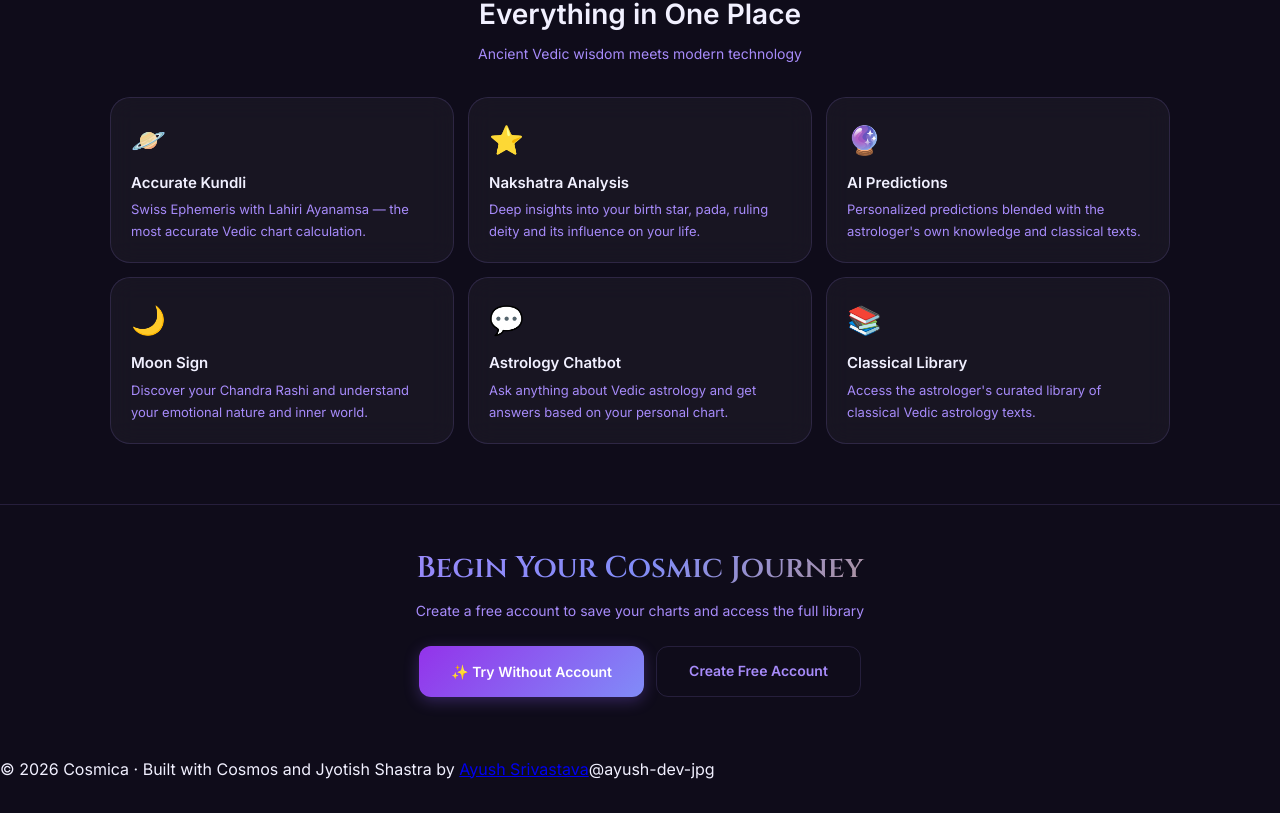
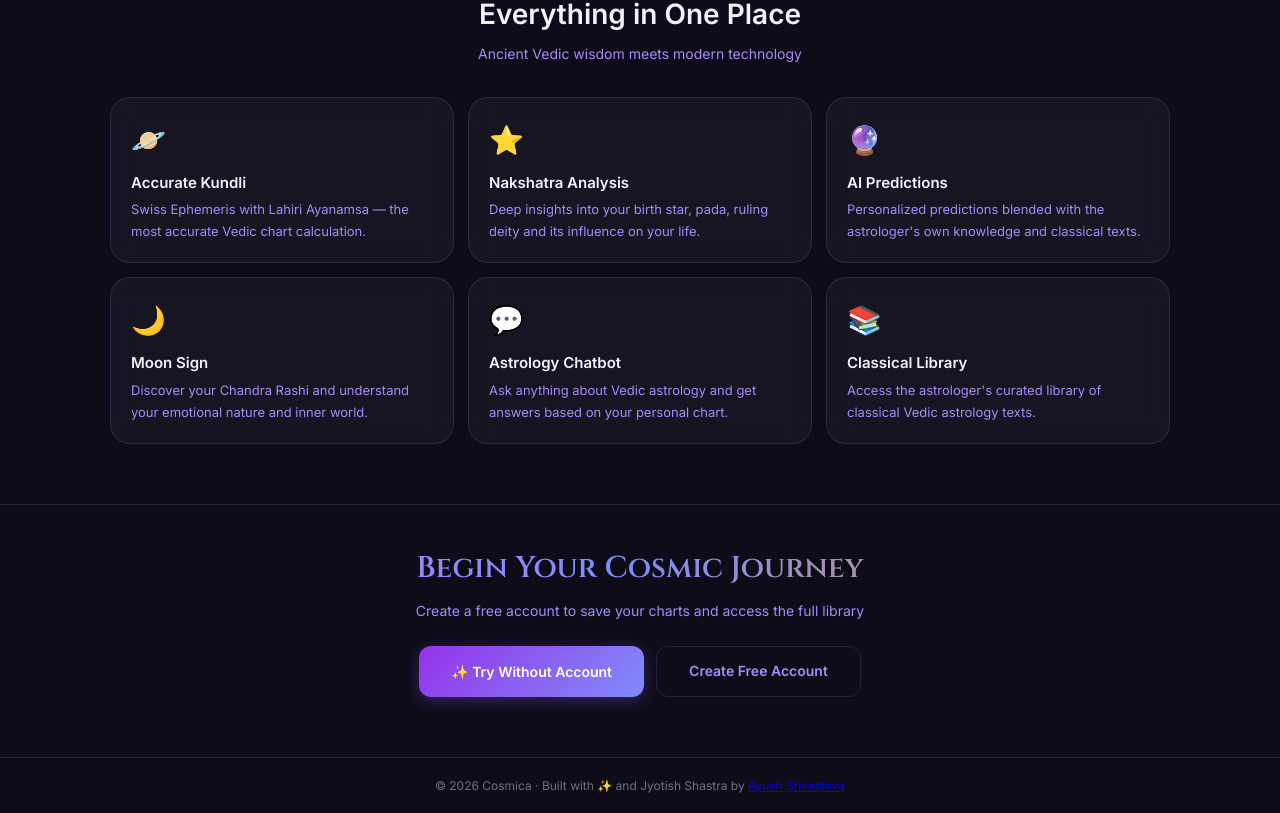
Before and after one commit to ayush-dev-jpg/Cosmica, a React (Create React App) app in the folder frontend/: page / in a window 1280 px wide. Shown: the part 663-1476 px from the top of the page. Before the commit the page ends 1445 px from the top, so only its background shows below. Built offline with nearby package versions, Linux system fonts and the light colour scheme; no server answers.

Commit message:
Fix footer styling and add GitHub link

```diff
--- a/frontend/src/pages/Landing.js
+++ b/frontend/src/pages/Landing.js
@@ -139,29 +139,19 @@ export default function Landing() {
       </section>
 
       {/* Footer */}
-<footer className="text-center py-4 text-gray-500">
-  © 2026 Cosmica · Built with Cosmos and Jyotish Shastra by{" "}
-
-  <span className="relative inline-block group">
+      <footer style={{
+        borderTop:'1px solid var(--border)', padding:'18px 20px',
+        textAlign:'center', color:'var(--text-muted)', fontSize:12,
+      }}>
+        © 2026 Cosmica · Built with ✨ and Jyotish Shastra by{" "}
 <a
   href="https://github.com/ayush-dev-jpg"
   target="_blank"
   rel="noopener noreferrer"
-      className="text-indigo-400 hover:text-indigo-300 underline"
+  className="text-indigo-400 hover:text-indigo-300 transition"
 >
   Ayush Srivastava
 </a>
-
-    {/* Tooltip */}
-    <span
-      className="absolute left-1/2 -translate-x-1/2 bottom-6
-                 opacity-0 group-hover:opacity-100
-                 transition bg-gray-800 text-white text-xs
-                 px-2 py-1 rounded shadow-lg whitespace-nowrap"
-    >
-      @ayush-dev-jpg
-    </span>
-  </span>
       </footer>
     </div>
   );
```
Lines whose indentation alone changed are shown as unchanged.
